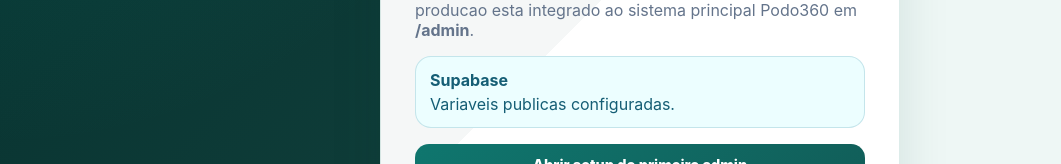
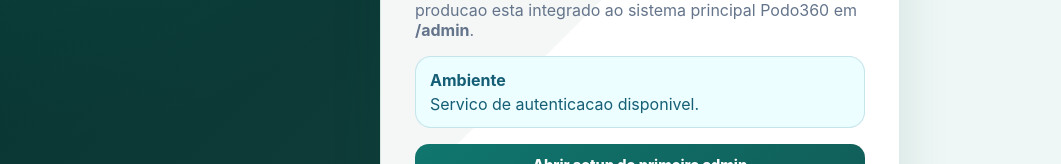
Before and after one commit to SupremeDev021/podo360-admin, a React (Vite) app: page / in a window 1280 px wide. Shown: the part 397-561 px from the top of the page, without its empty margins (0-1061 px from the left). Built offline with nearby package versions, Linux system fonts and the light colour scheme; no server answers.

Commit message:
fix: prevent admin white screen and technical messages

```diff
--- a/src/App.tsx
+++ b/src/App.tsx
@@ -2,6 +2,8 @@ import { useMemo, useState } from "react";
 import { LockKeyhole, ShieldCheck } from "lucide-react";
 import { adminRoutes, normalizePath, toBrowserPath } from "./config";
 import { isSupabaseConfigured } from "./services/supabase";
+
+const ADMIN_UNAVAILABLE_MESSAGE = "Nao foi possivel conectar ao servico no momento. Tente novamente em instantes ou entre em contato com o suporte.";
 
 function escapeSql(value: string) {
   return value.trim().replace(/'/g, "''");
@@ -19,8 +21,8 @@ function AdminLogin() {
         </p>
 
         <div className="setup-status">
-          <strong>Supabase</strong>
-          <span>{isSupabaseConfigured ? "Variaveis publicas configuradas." : "Configure VITE_SUPABASE_URL e VITE_SUPABASE_ANON_KEY."}</span>
+          <strong>Ambiente</strong>
+          <span>{isSupabaseConfigured ? "Servico de autenticacao disponivel." : import.meta.env.DEV ? "Configure VITE_SUPABASE_URL e VITE_SUPABASE_ANON_KEY." : ADMIN_UNAVAILABLE_MESSAGE}</span>
         </div>
 
         <a className="button" href={toBrowserPath(adminRoutes.setup)}>
@@ -72,7 +74,7 @@ on conflict (user_id) do update set
         <span className="eyebrow">Setup seguro</span>
         <h1>Primeiro usuario administrador</h1>
         <p>
-          Crie o usuario no Supabase Auth pelo painel, copie o ID gerado e use este assistente apenas para montar o
+          Crie o usuario no painel de autenticacao, copie o ID gerado e use este assistente apenas para montar o
           vinculo em <code>profiles</code>. Nenhuma senha deve ser colocada no codigo, em migration ou em documento.
         </p>
 
@@ -103,7 +105,7 @@ on conflict (user_id) do update set
 
         <div className="setup-warning">
           <LockKeyhole size={18} />
-          <span>Use este SQL somente no projeto Supabase correto. Nunca coloque senha neste arquivo ou no Git.</span>
+          <span>Use este SQL somente no projeto correto. Nunca coloque senha neste arquivo ou no Git.</span>
         </div>
 
         <a className="button button--secondary" href={toBrowserPath(adminRoutes.login)}>
--- a/src/components/ErrorBoundary.tsx
+++ b/src/components/ErrorBoundary.tsx
@@ -36,7 +36,7 @@ export class ErrorBoundary extends Component<Props, State> {
           <span className="eyebrow">Podo360 Admin</span>
           <h1>Não foi possível carregar o painel administrativo.</h1>
           <p>
-            Atualize a página. Se o problema continuar, verifique as variáveis de ambiente e o console do navegador.
+            Tente atualizar a página ou entre em contato com o suporte.
           </p>
 
           {isDevelopment && (
```
Also changed, not shown: 1 other file (tests, documents, lock files or other folders).
